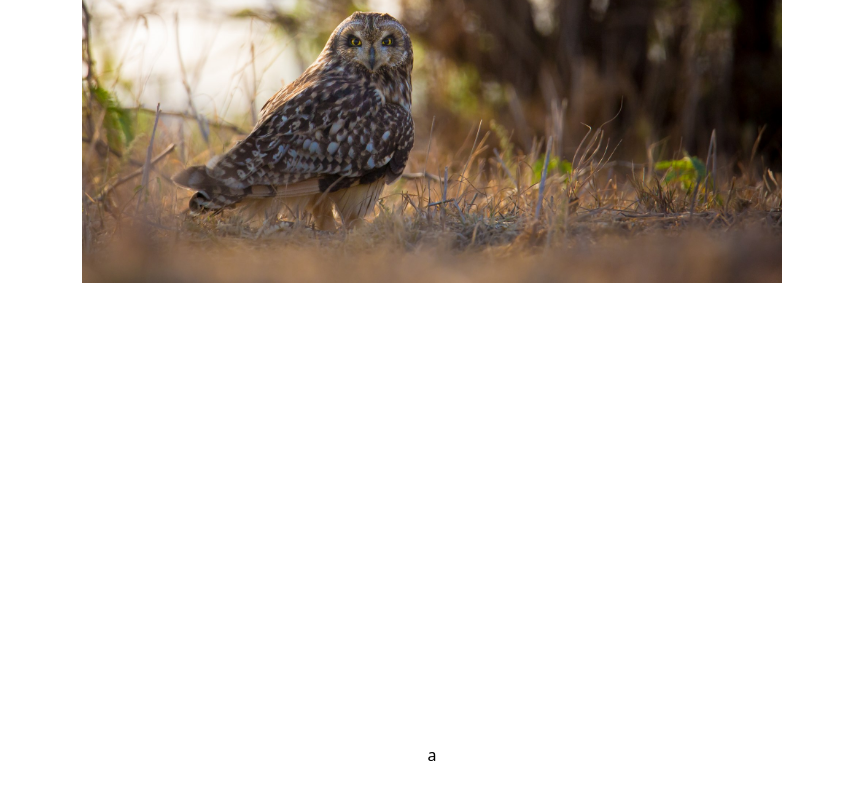
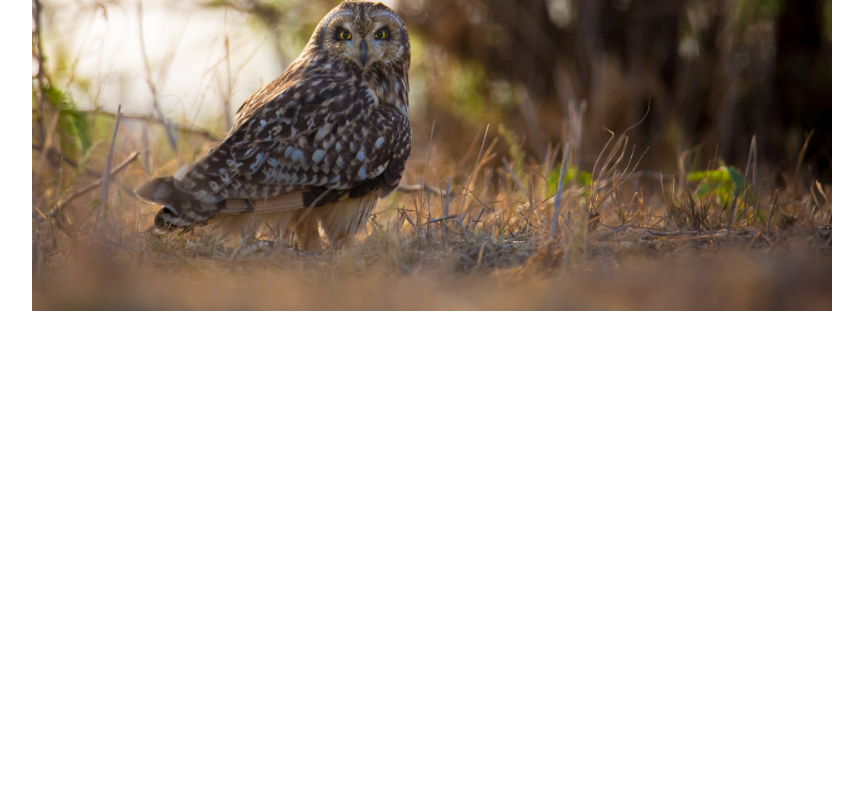
Before and after one commit to tomekoder/responsive-nettside, a website: page index.html in a window 1280 px wide. Shown: the part 520-1320 px from the top of the page, without its empty margins (208-1071 px from the left). After the commit the page ends 875 px from the top, so only its background shows below. Drawn offline with Linux system fonts and the light colour scheme.

Commit message:
fikset bilde, tatt vekk en section

```diff
--- a/index.html
+++ b/index.html
@@ -35,9 +35,7 @@
 
         <img class="sectionImg" src="shortearedowl1.jpg" alt="owl" />
       </section>
-      <section>
-        <p>a</p>
-      </section>
+
     </main>
 
     <footer></footer>
--- a/styles.css
+++ b/styles.css
@@ -47,7 +47,7 @@ footer {
 
 .sectionImg {
   width: 90%;
-  max-width: 700px;
+  max-width: 100vh;
   display: flex;
   justify-content: center;
   align-items: center;
```
